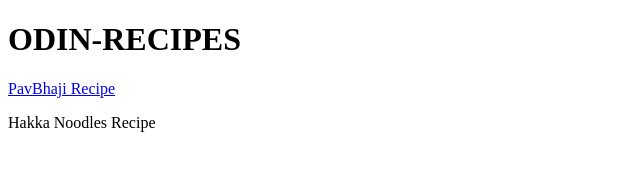
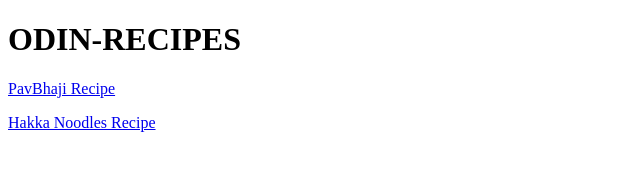
Before and after one commit to Aniruddha1729/odin-recipes, a plain HTML site: page index.html in a window 1280 px wide. Shown: the whole page, without its empty margins (0-640 px from the left). Drawn offline with Linux system fonts and the light colour scheme.

Commit message:
Link from Index to Noodle Pavbhaji image
Major fixes after a test run

```diff
--- a/index.html
+++ b/index.html
@@ -8,6 +8,6 @@
 <body>
     <h1>ODIN-RECIPES</h1>
     <p><a href="recipes/pav_bhaji.html" target="_blank" rel="noopener noreferrer">PavBhaji Recipe</a></p>
-    <p><a href="recipes/noodles.html" target="_blank" rel="noopener noreferrer"></a>Hakka Noodles Recipe</p>
+    <p><a href="recipes/noodles.html" target="_blank" rel="noopener noreferrer">Hakka Noodles Recipe</a></p>
 </body>
 </html>
```
Also changed, not shown: recipes/pav_bhaji.html (+1 -0 lines).
